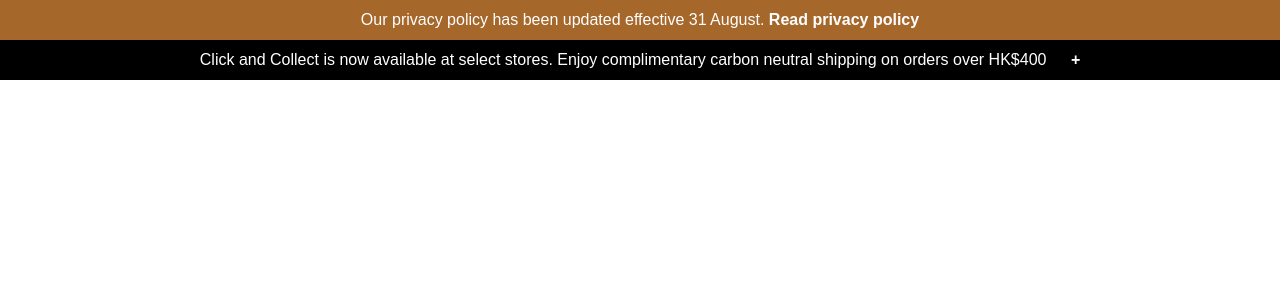
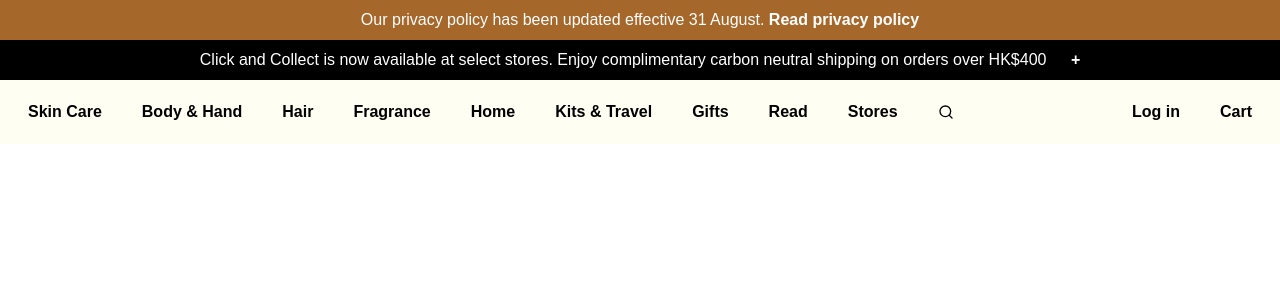
Before and after one commit to arifmia1129/aesop-job-task, a React (Create React App) app: page / in a window 1280 px wide. Shown: the top 300 px of the page. Built offline with nearby package versions, Linux system fonts and the light colour scheme.

Commit message:
navbar added

```diff
--- a/src/components/Shared/FirstTopTitle.js
+++ b/src/components/Shared/FirstTopTitle.js
@@ -2,7 +2,7 @@ import React from 'react';
 
 const FirstTopTitle = () => {
     return (
-        <div className='bg-[#A6672B] h-10 w-full flex justify-center items-center'>
+        <div className='bg-[#A6672B] py-2 w-full flex justify-center items-center px-1'>
             <p className='text-white'>Our privacy policy has been updated effective 31 August. <span className='font-semibold'>Read privacy policy</span></p>
         </div>
     );
--- /dev/null
+++ b/src/components/Shared/Navbar.js
@@ -0,0 +1,34 @@
+import React, { useState } from 'react';
+import { FiSearch } from 'react-icons/fi';
+import { TiThMenuOutline } from 'react-icons/ti';
+
+const Navbar = () => {
+    const [itemsIsVisible, setItemsIsVisible] = useState(false);
+    return (
+        <div className='bg-[#FFFEF2] py-5 px-2'>
+            <TiThMenuOutline className='flex lg:hidden' onClick={() => setItemsIsVisible(!itemsIsVisible)} size={25} />
+            <div className={`lg:flex justify-between font-semibold ${!itemsIsVisible ? 'hidden' : 'flex'}`}>
+                <ul className='lg:flex items-center'>
+                    <li className='mx-5'>Skin Care</li>
+                    <li className='mx-5'>Body & Hand</li>
+                    <li className='mx-5'>Hair</li>
+                    <li className='mx-5'>Fragrance</li>
+                    <li className='mx-5'>Home</li>
+                    <li className='mx-5'>Kits & Travel</li>
+                    <li className='mx-5'>Gifts</li>
+                    <li className='mx-5'>Read</li>
+                    <li className='mx-5'>Stores</li>
+                    <li className='mx-5'>
+                        <FiSearch />
+                    </li>
+                </ul>
+                <ul className='lg:flex items-center'>
+                    <li className='mx-5'>Log in</li>
+                    <li className='mx-5'>Cart</li>
+                </ul>
+            </div>
+        </div>
+    );
+};
+
+export default Navbar;
--- a/src/components/Shared/SecondTopTitle.js
+++ b/src/components/Shared/SecondTopTitle.js
@@ -2,7 +2,7 @@ import React from 'react';
 
 const SecondTopTitle = () => {
     return (
-        <div className='bg-black h-10 w-full flex justify-center items-center'>
+        <div className='bg-black py-2 w-full flex justify-center items-center px-1'>
             <p className='text-white'>Click and Collect is now available at select stores. Enjoy complimentary carbon neutral shipping on orders over HK$400 <span className='font-semibold ml-5'>+</span></p>
         </div>
     );
--- a/src/pages/Home/Home.js
+++ b/src/pages/Home/Home.js
@@ -1,5 +1,6 @@
 import React from 'react';
 import FirstTopTitle from '../../components/Shared/FirstTopTitle';
+import Navbar from '../../components/Shared/Navbar';
 import SecondTopTitle from '../../components/Shared/SecondTopTitle';
 
 const Home = () => {
@@ -7,6 +8,7 @@ const Home = () => {
         <div>
             <FirstTopTitle />
             <SecondTopTitle />
+            <Navbar />
         </div>
     );
 };
```
